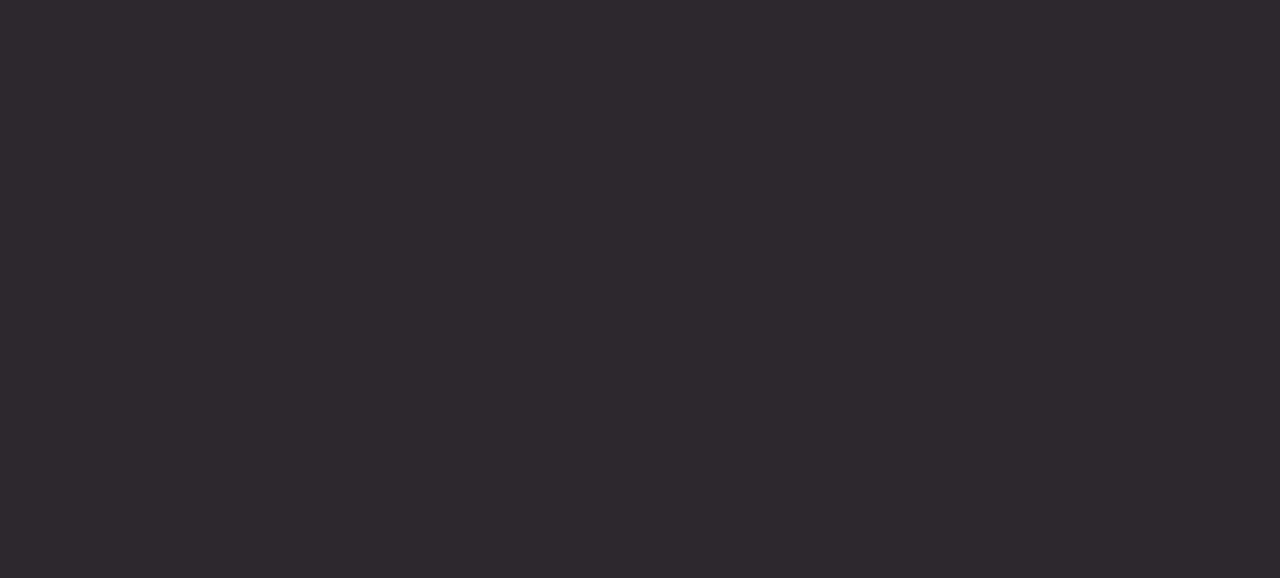
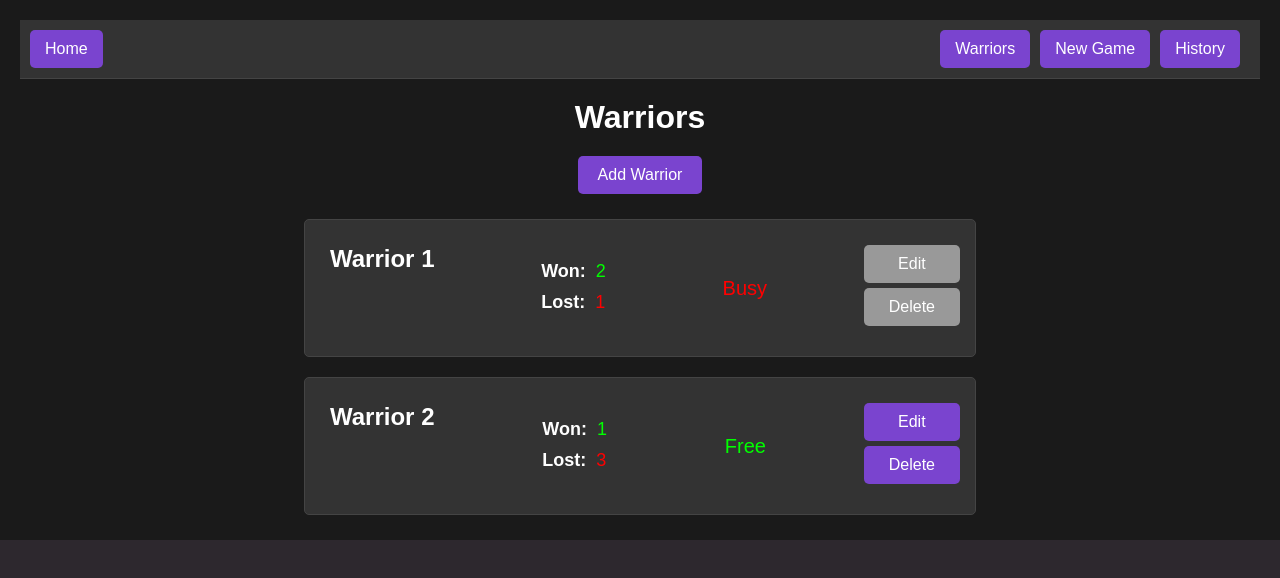
Before and after one commit to banutiy-owl/corewars, a React (Create React App) app in the folder frontend_project_corewars/: page /warriors in a window 1280 px wide. Before the commit this address had no page. Shown: the top 578 px of the page. Built offline with nearby package versions, Linux system fonts and the light colour scheme.

Commit message:
Strona listy wojownikow

```diff
--- a/frontend_project_corewars/src/App.js
+++ b/frontend_project_corewars/src/App.js
@@ -4,6 +4,7 @@ import SignUpPage from "./components/screens/auth/SignUpPage/SignUpPage";
 import LoginPage from "./components/screens/auth/LoginPage/LoginPage";
 import WelcomePage from "./components/screens/WelcomePage/WelcomePage";
 import HomePage from "./components/screens/HomePage/HomePage";
+import WarriorsPage from "./components/screens/ListWarriorsPage/WarriorsPage";
 
 function App() {
   return (
@@ -13,6 +14,7 @@ function App() {
         <Route path="/home" element={<HomePage />} />
         <Route path="/register" element={<SignUpPage />} />
         <Route path="/login" element={<LoginPage />} />
+        <Route path="/warriors" element={<WarriorsPage />} />
       </Routes>
     </Router>
   );
--- /dev/null
+++ b/frontend_project_corewars/src/components/screens/ListWarriorsPage/Header.js
@@ -0,0 +1,16 @@
+import React from "react";
+
+const Header = () => (
+  <header>
+    <div className="left">
+      <button className="header-btn">Home</button>
+    </div>
+    <div className="right">
+      <button className="header-btn">Warriors</button>
+      <button className="header-btn">New Game</button>
+      <button className="header-btn">History</button>
+    </div>
+  </header>
+);
+
+export default Header;
--- /dev/null
+++ b/frontend_project_corewars/src/components/screens/ListWarriorsPage/NewWarrior.js
@@ -0,0 +1,22 @@
+// src/components/NewWarrior.js
+import React, { useState } from "react";
+
+const NewWarrior = ({ onAdd }) => {
+  const [name, setName] = useState("");
+
+  const handleSubmit = (e) => {
+    e.preventDefault();
+    if (name) {
+      onAdd(name);
+      setName("");
+    }
+  };
+
+  return (
+    <form onSubmit={handleSubmit}>
+
+    </form>
+  );
+};
+
+export default NewWarrior;
--- /dev/null
+++ b/frontend_project_corewars/src/components/screens/ListWarriorsPage/Warrior.js
@@ -0,0 +1,44 @@
+import React from "react";
+
+const Warrior = ({ warrior, onEdit, onDelete }) => (
+  <div className="warrior-block">
+    <h2>{warrior.name}</h2>
+    <div className="stats">
+      <p>
+        <div className="wl_block">
+          <span className="label">Won:</span>
+          <span className="won">{warrior.won}</span> <br />
+        </div>
+        <div className="wl_block">
+          <span className="label">Lost:</span>
+          <span className="lost">{warrior.lost}</span>
+        </div>
+      </p>
+    </div>
+    <div className="status">
+      <span className={`status ${warrior.busy ? "busy" : "free"}`}>
+        {warrior.busy ? "Busy" : "Free"}
+      </span>
+    </div>
+    <div className="actions">
+      {/* Edit button */}
+      <button
+        className="edit"
+        onClick={() => onEdit(warrior)}
+        disabled={warrior.busy}
+      >
+        Edit
+      </button>
+      {/* Delete button */}
+      <button
+        className="delete"
+        onClick={() => onDelete(warrior.id)}
+        disabled={warrior.busy}
+      >
+        Delete
+      </button>
+    </div>
+  </div>
+);
+
+export default Warrior;
--- /dev/null
+++ b/frontend_project_corewars/src/components/screens/ListWarriorsPage/WarriorList.js
@@ -0,0 +1,20 @@
+import Warrior from "./Warrior";
+
+const WarriorList = ({ warriors, onEdit, onDelete }) => (
+  <div className="warrior-list">
+    {warriors.length === 0 ? (
+      <p>You have no warriors under your command yet.</p>
+    ) : (
+      warriors.map((warrior) => (
+        <Warrior
+          key={warrior.id}
+          warrior={warrior}
+          onEdit={onEdit}
+          onDelete={onDelete}
+        />
+      ))
+    )}
+  </div>
+);
+
+export default WarriorList;
--- /dev/null
+++ b/frontend_project_corewars/src/components/screens/ListWarriorsPage/WarriorsPage.js
@@ -0,0 +1,43 @@
+import React, { useState } from "react";
+import Header from "./Header";
+import WarriorList from "./WarriorList";
+import NewWarrior from "./NewWarrior";
+import { addWarrior, editWarrior, deleteWarrior } from "./warriorService";
+import "./styles.css";
+
+const WarriorsPage = () => {
+  const [warriors, setWarriors] = useState([
+    { id: 1, name: "Warrior 1", busy: true, won: 2, lost: 1 },
+    { id: 2, name: "Warrior 2", busy: false, won: 1, lost: 3 },
+    ]);
+
+  const handleAddWarrior = (name) => {
+    const updatedWarriors = addWarrior(warriors, name);
+    setWarriors(updatedWarriors);
+  };
+
+  const handleEditWarrior = (warrior) => {
+    const updatedWarriors = editWarrior(warriors, warrior);
+    setWarriors(updatedWarriors);
+  };
+
+  const handleDeleteWarrior = (id) => {
+    const updatedWarriors = deleteWarrior(warriors, id);
+    setWarriors(updatedWarriors);
+  };
+
+  return (
+    <div className="body">
+      <Header />
+      <h1 className="title">Warriors</h1>
+      <button className="add-warrior-btn">Add Warrior</button>
+      <WarriorList
+        warriors={warriors}
+        onEdit={handleEditWarrior}
+        onDelete={handleDeleteWarrior}
+      />
+    </div>
+  );
+};
+
+export default WarriorsPage;
--- /dev/null
+++ b/frontend_project_corewars/src/components/screens/ListWarriorsPage/styles.css
@@ -0,0 +1,145 @@
+.body {
+    font-family: Arial, sans-serif;
+    padding: 20px;
+    background-color: #1a1a1a;
+    color: white;
+  }
+
+  header {
+    display: flex;
+    justify-content: space-between;
+    align-items: center;
+    background-color: #333;
+    padding: 10px;
+    border-bottom: 1px solid #444;
+  }
+
+  header .left, header .right {
+    display: flex;
+  }
+
+  header .header-btn {
+    margin-right: 10px;
+    text-decoration: none;
+    color: white;
+    background-color: #7a44cf; /* Set background color */
+    padding: 10px 15px; /* Increase padding */
+    border-radius: 5px; /* Add border radius */
+    font-size: 16px; /* Increase font size */
+    border: none; /* Remove default border */
+    cursor: pointer; /* Add pointer cursor */
+  }
+
+  button:hover {
+    background-color: #6839b3;
+  }
+
+  .title {
+    text-align: center;
+    margin: 20px 0;
+  }
+
+  .add-warrior-btn {
+    font-size: 16px;
+    display: block;
+    margin: 20px auto;
+    padding: 10px 20px;
+    background-color: #7a44cf;
+    color: white;
+    border: none;
+    cursor: pointer;
+    border-radius: 5px; /* Add border radius */
+  }
+
+  .warrior-list {
+    display: flex;
+    flex-direction: column;
+    gap: 10px;
+  }
+
+  .warrior-block {
+    display: flex;
+    justify-content: space-between;
+    background-color: #333;
+
+    padding: 25px;
+    border: 1px solid #444;
+    border-radius: 5px;
+
+    width: 50%;
+    max-width: 700px;
+    margin: 5px auto;
+  }
+
+  .warrior-info, .warrior-status, .warrior-actions {
+    flex: 1;
+  }
+
+  .warrior-block h2 {
+    margin-top: 0;
+  }
+
+  .warrior-block .label {
+    font-weight: bold;
+  }
+
+  .warrior-block button {
+    background-color: #7a44cf;
+    font-size: 16px;
+    color: white;
+    border: none;
+    padding: 10px 15px;
+    cursor: pointer;
+    margin-bottom: 5px;
+    flex: 1;
+    border-radius: 5px;
+    width: 125%;
+  }
+
+  .warrior-block .actions {
+    display: flex;
+    flex-direction: column;
+    align-items: center;
+  }
+
+
+.warrior-block button:disabled {
+    background-color: #999; /* Gray color for disabled buttons */
+    cursor: not-allowed; /* Change cursor to indicate disabled state */
+  }
+
+
+  .won,.lost {
+    padding: 10px;
+    margin-top: 5px; /* Add space between won and lost */
+    font-size: 18px;
+  }
+
+  .wl_block{
+    font-size: 18px;
+    margin-bottom: 10px;
+  }
+
+
+  .won {
+    color: #00ff00;
+  }
+
+  .lost {
+    color: #ff0000;
+  }
+
+  .status {
+    text-align: center;
+    font-size: 20px;
+    margin-top: auto;
+    margin-bottom: auto;
+  }
+
+  .status.busy {
+    color: #ff0000;
+  }
+
+  .status.free {
+    color: #00ff00;
+  }
--- /dev/null
+++ b/frontend_project_corewars/src/components/screens/ListWarriorsPage/warriorService.js
@@ -0,0 +1,21 @@
+// src/components/screens/WarriorsPage/warriorService.js
+export const addWarrior = (warriors, name) => {
+    const newWarrior = {
+      id: warriors.length ? warriors[warriors.length - 1].id + 1 : 1,
+      name,
+      busy: false,
+      won: 0,
+      lost: 0,
+    };
+    return [...warriors, newWarrior];
+  };
+
+  export const editWarrior = (warriors, updatedWarrior) => {
+    return warriors.map(warrior =>
+      warrior.id === updatedWarrior.id ? updatedWarrior : warrior
+    );
+  };
+
+  export const deleteWarrior = (warriors, id) => {
+    return warriors.filter(warrior => warrior.id !== id);
+  };
```
